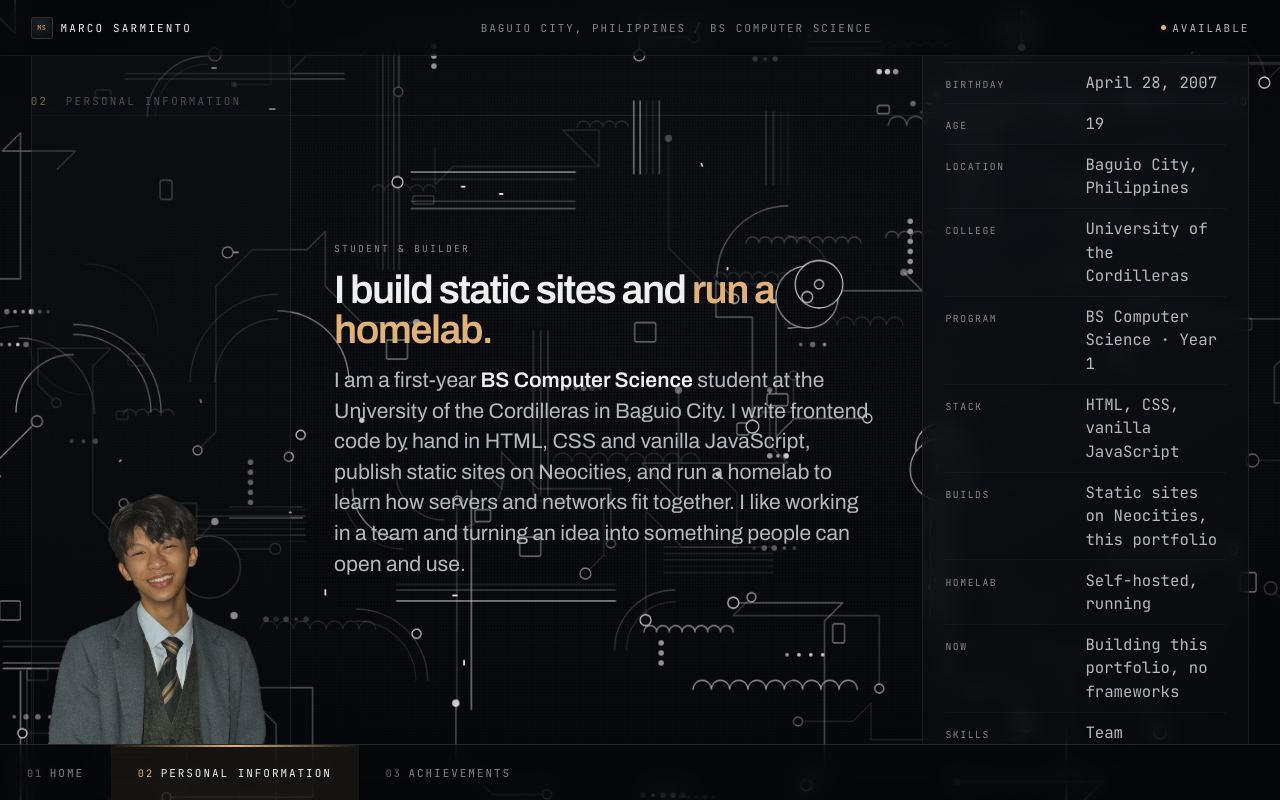
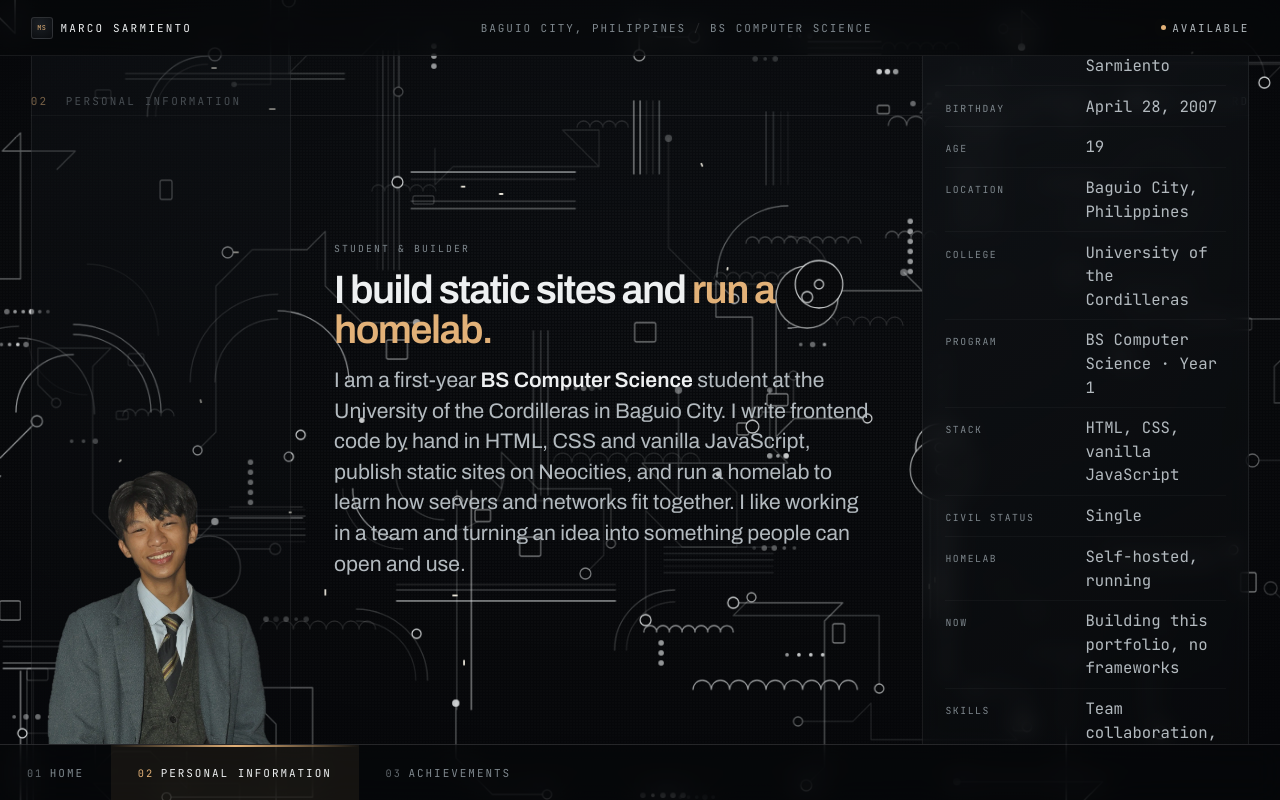
Before and after one commit to MistaEmStoned/Porta, a plain HTML site: page personal-information.html in a window 1280 px wide. Drawn offline with Linux system fonts and the light colour scheme.

Commit message:
Update personal information in HTML file
Removed 'Builds' entry and added 'Civil Status' entry.

```diff
--- a/personal-information.html
+++ b/personal-information.html
@@ -80,7 +80,7 @@
             <li><span class="k">College</span><span class="v">University of the Cordilleras</span></li>
             <li><span class="k">Program</span><span class="v">BS Computer Science &middot; Year 1</span></li>
             <li><span class="k">Stack</span><span class="v">HTML, CSS, vanilla JavaScript</span></li>
-            <li><span class="k">Builds</span><span class="v">Static sites on Neocities, this portfolio</span></li>
+            <li><span class="k">Civil Status</span><span class="v">Single</span></li>
             <li><span class="k">Homelab</span><span class="v">Self-hosted, running</span></li>
             <!-- Add numbers only when you have them, e.g. <li><span class="k">Homelab</span><span class="v">3 nodes, Proxmox</span></li> -->
             <li><span class="k">Now</span><span class="v">Building this portfolio, no frameworks</span></li>
```
